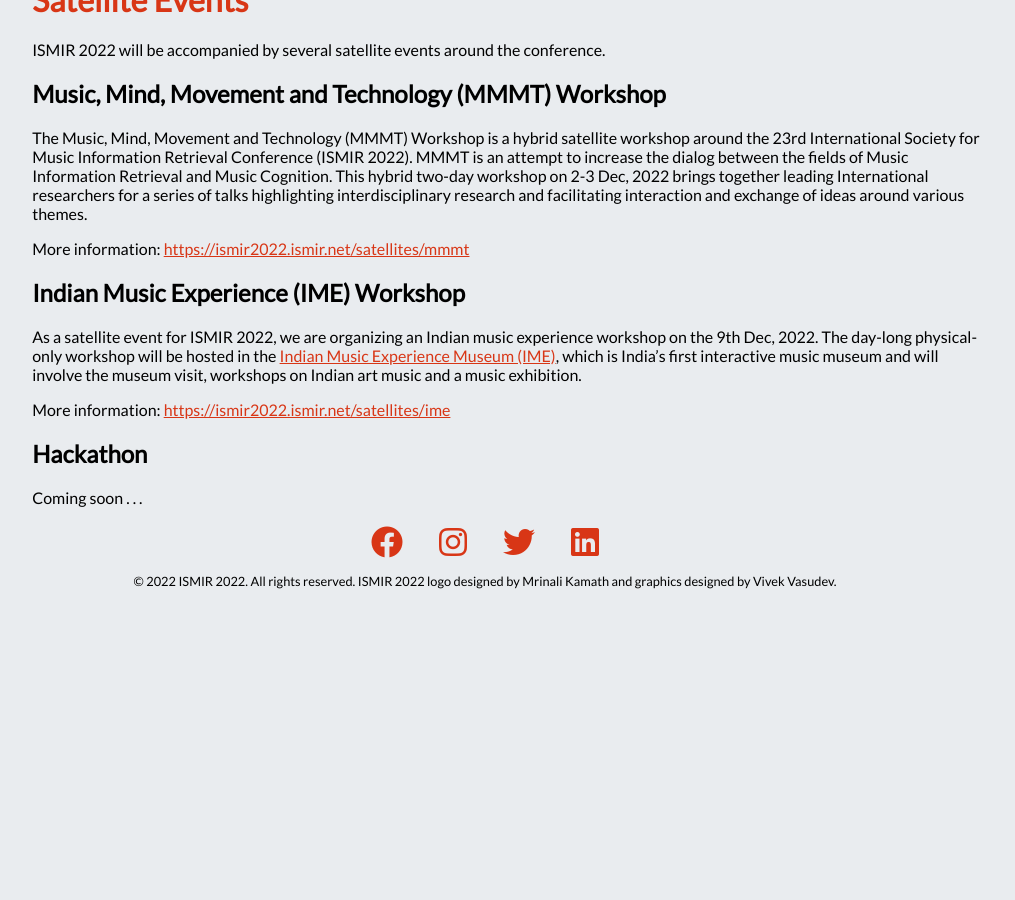
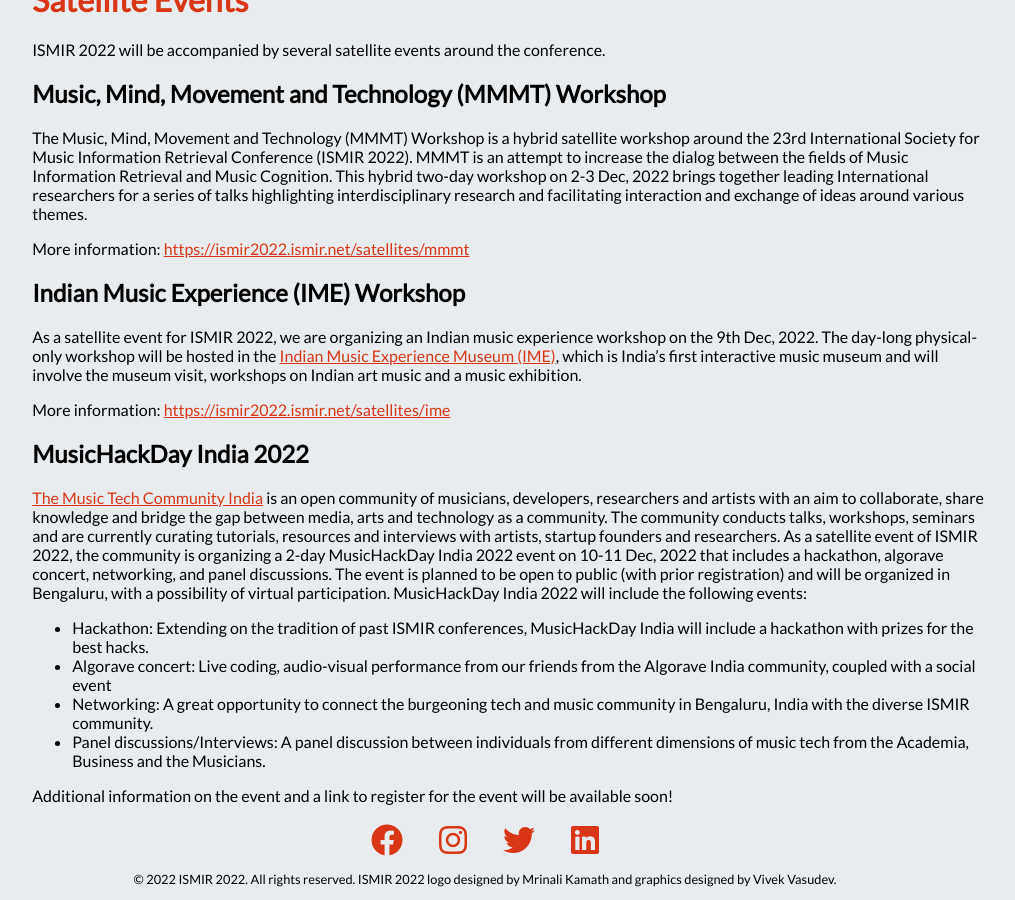
Before and after one commit to ismir2022/ismir2022.github.io, a Jekyll site: the page built from program/satellites.md, in a window 1280 px wide and 900 px high, scrolled down 581 px. Shown: the whole window, without its empty margins (155-1170 px from the left). Built offline with Jekyll 4.4.1, drawn with Linux system fonts in a browser that asks for light colours; nearby versions of some CDN libraries; before the commit the page ends 1183 px from its top, so only the background shows below that.

Commit message:
Update satellites.md

```diff
--- a/program/satellites.md
+++ b/program/satellites.md
@@ -18,5 +18,12 @@
 
 More information: [https://ismir2022.ismir.net/satellites/ime](https://ismir2022.ismir.net/satellites/ime)
 
-## Hackathon
-Coming soon . . .
+## MusicHackDay India 2022
+[The Music Tech Community India](https://musictechcommunity.org/) is an open community of musicians, developers, researchers and artists with an aim to collaborate, share knowledge and bridge the gap between media, arts and technology as a community. The community conducts talks, workshops, seminars and are currently curating tutorials, resources and interviews with artists, startup founders and researchers. As a satellite event of ISMIR 2022, the community is organizing a 2-day MusicHackDay India 2022 event on 10-11 Dec, 2022 that includes a hackathon, algorave concert, networking, and panel discussions. The event is planned to be open to public (with prior registration) and will be organized in Bengaluru, with a possibility of virtual participation. MusicHackDay India 2022 will include the following events:
+
+* Hackathon: Extending on the tradition of past ISMIR conferences, MusicHackDay India will include a hackathon with prizes for the best hacks.
+* Algorave concert: Live coding, audio-visual performance from our friends from the Algorave India community, coupled with a social event
+* Networking: A great opportunity to connect the burgeoning tech and music community in Bengaluru, India with the diverse ISMIR community.
+* Panel discussions/Interviews: A panel discussion between individuals from different dimensions of music tech from the Academia, Business and the Musicians.
+
+Additional information on the event and a link to register for the event will be available soon!
```
